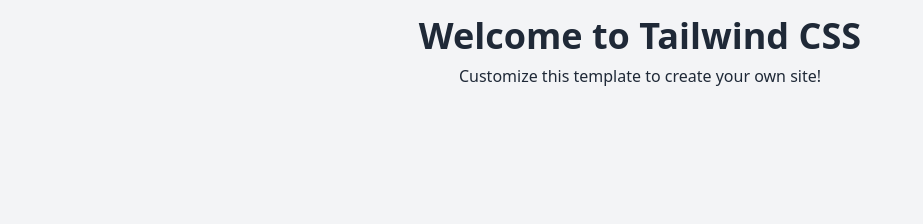
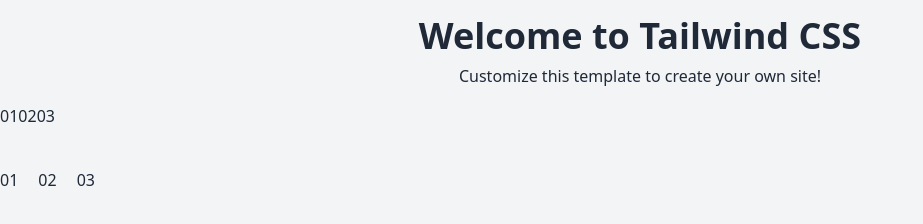
Before and after one commit to llogostevo/CTECunit21Tailwind, a website: page index.html in a window 1280 px wide. Shown: the whole page, without its empty margins (0-923 px from the left). Drawn offline with nearby package versions, Linux system fonts and the light colour scheme.

Commit message:
updated tempalte

```diff
--- a/index.html
+++ b/index.html
@@ -1,15 +1,32 @@
 <!DOCTYPE html>
 <html lang="en">
+
 <head>
     <meta charset="UTF-8">
     <meta name="viewport" content="width=device-width, initial-scale=1.0">
     <title>Tailwind CSS Template</title>
     <script src="https://cdn.tailwindcss.com"></script>
 </head>
+
 <body class="bg-gray-100 text-gray-800">
     <div class="container mx-auto p-4">
         <h1 class="text-4xl font-bold text-center">Welcome to Tailwind CSS</h1>
         <p class="text-center mt-2">Customize this template to create your own site!</p>
     </div>
+    <!-- this how you make a flex -->
+    <div class="flex flex-wrap">
+        <div className="bg-amber-300">01</div>
+        <div className="bg-amber-800">02</div>
+        <div className="bg-yellow-950">03</div>
+    </div>
+    <!-- use m to control margins -->
+    <!-- use gap to control the gap between items -->
+    <div class="flex flex-wrap my-10 gap-5">
+        <div className="bg-amber-300 ">01</div>
+        <div className="bg-amber-800">02</div>
+        <div className="bg-yellow-950">03</div>
+    </div>
+
 </body>
+
 </html>
```
